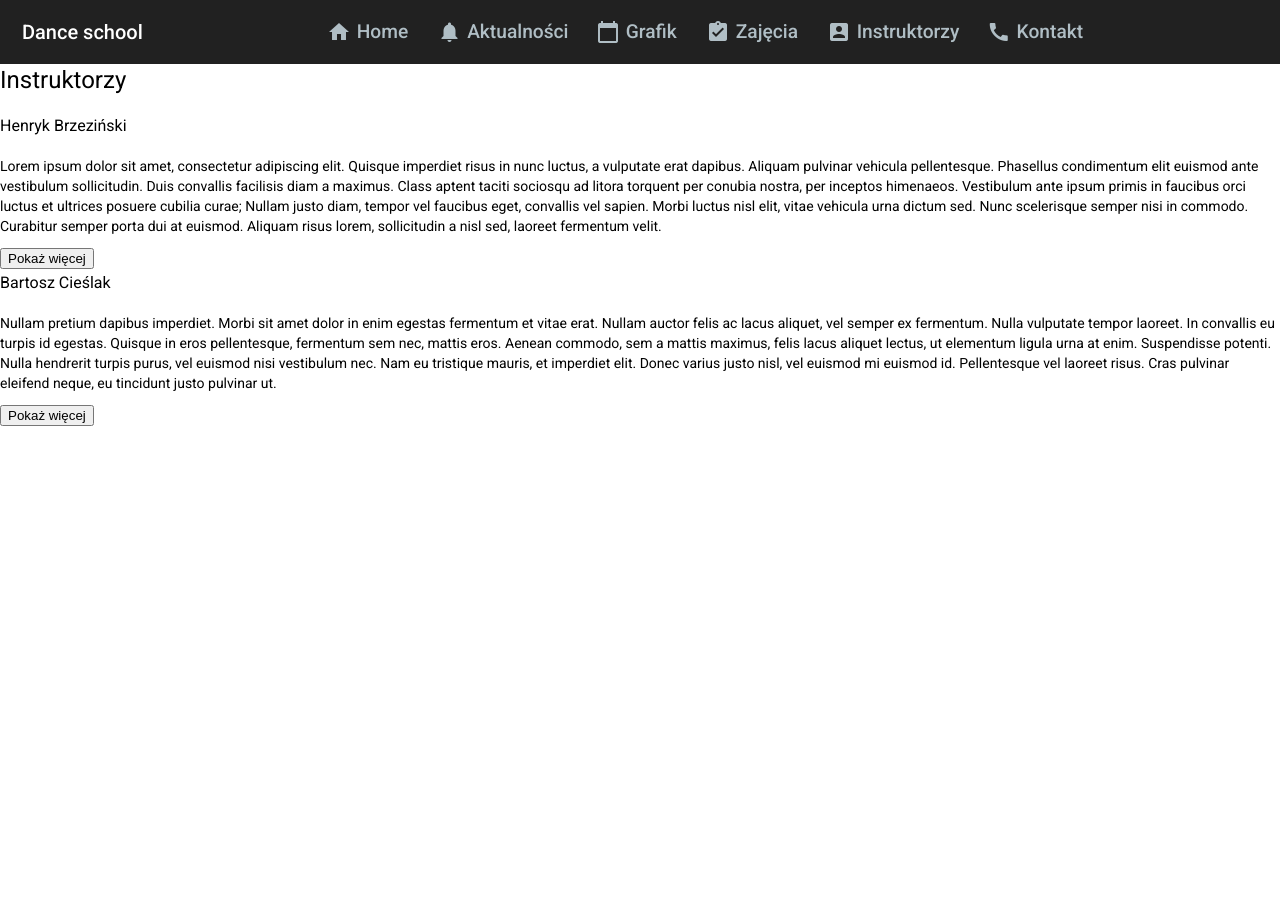
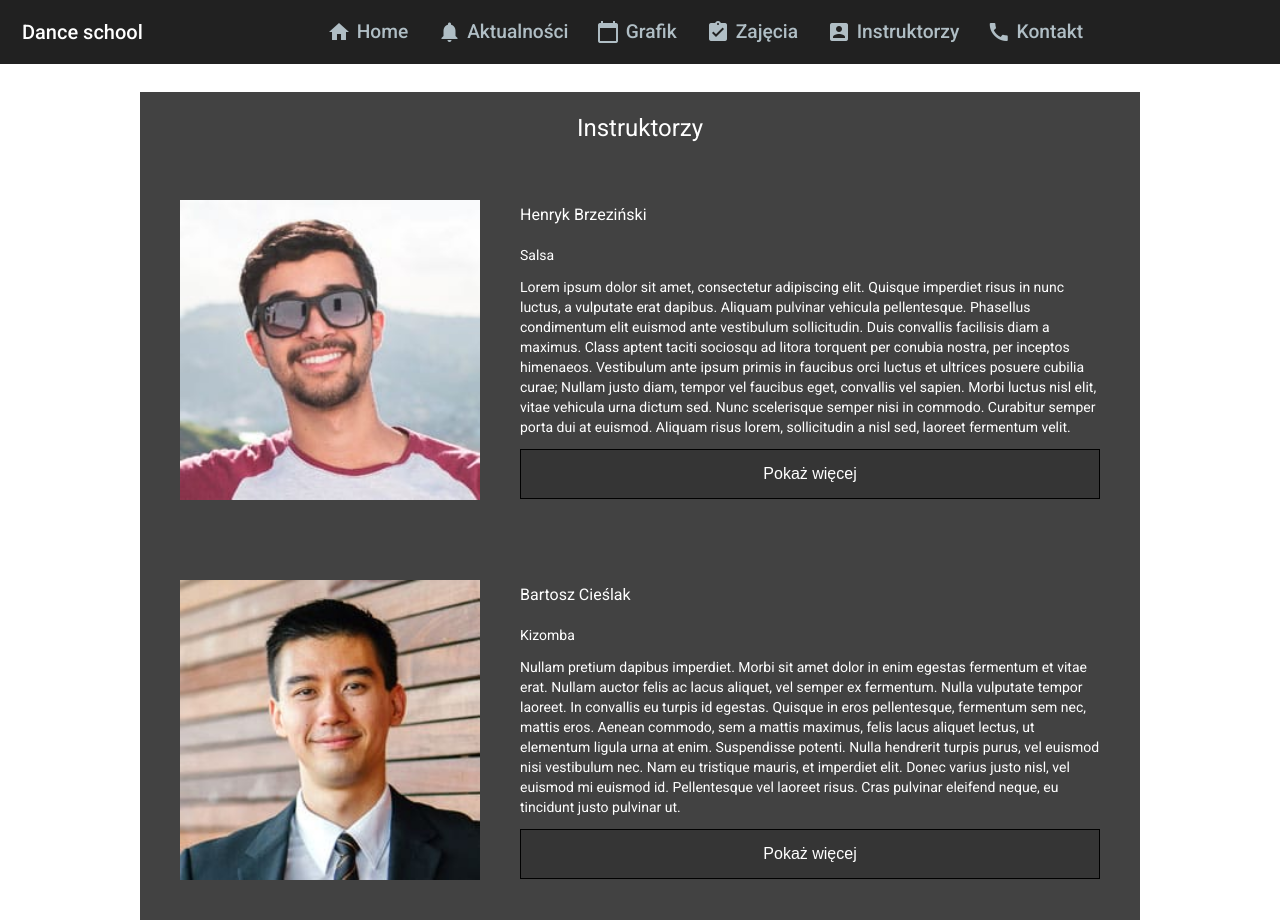
Before and after one commit to kcc112/dance-school-front-project, an Angular app: page /home/list_instructors in a window 1280 px wide. Before the commit the page ends 800 px from the top, so only its background shows below. Built offline with nearby package versions, Linux system fonts and the light colour scheme.

Commit message:
add instructor list styles

```diff
--- a/src/app/dance-features/component/instructors/listInstructors.component.css
+++ b/src/app/dance-features/component/instructors/listInstructors.component.css
@@ -1,43 +1,40 @@
-mat-card {
-  max-width: 500px;
-  margin: 8em auto;
-  text-align: center;
+.container {
+  max-width: 1000px;
+  background: #424242;
+  color: white;
+  margin: 2em auto;
 }
 
-.map-container {
-  max-width: 600px;
-  display: flex;
-  justify-content: center
+.container h1 {
+    padding-top: 20px;
+    text-align: center;
 }
 
-.card-header {
-  font-size: 2.5rem;
-  font-weight: bold;
+.list-item {
+    padding: 20px;
+    display: flex;
+    justify-content: center;
 }
 
-.contact-container {
-  display: flex;
-  flex-direction: column;
+.list-item img {
+  height: 300px;
 }
 
-.facebook-container{
-  display: flex;
-  justify-content: center;
-  align-items: center;
-  font-size: 1.3rem;
+
+.item {
+    padding: 20px;
+    display: flex;
+    justify-content: center;
+    flex-direction: column;
 }
-mat-icon {
-  font-size: 1.7rem;
+
+.button {
+  background-color: #353535;
+  border: 1px solid black;
+  color: white;
+  padding: 15px 32px;
+  text-align: center;
+  text-decoration: none;
+  display: inline-block;
+  font-size: 16px;
 }
-.contact-data-phone{
-  font-size: 2rem;
-  margin: 1em 0;
-  font-weight: bold;
-}
-.contact-data {
-  margin-bottom: 0.7em;
-  font-size: 1.3rem;
-}
-.phone-icon{
-  font-size:3.5rem;
-}
--- a/src/app/dance-features/component/instructors/listInstructors.component.html
+++ b/src/app/dance-features/component/instructors/listInstructors.component.html
@@ -1,13 +1,23 @@
+
+<div class="container">
     <h1>Instruktorzy</h1>
-
-<div *ngFor="let instructor of instructors.instructors">
+    <div *ngFor="let instructor of instructors.instructors" class="list-item">
+        <div class="item">
+            <img class="image" src="{{ instructor.image }}">
+        </div>
+        <div class="item">
             <h3>
                 {{ instructor.name }}
             </h3>
             <p>
+                {{ instructor.activity_type }}
+            </p>
+            <p>
                 {{ instructor.description }}
             </p>
-    <button (click)="goToInstructorDetails(instructor.id)">
+            <button (click)="goToInstructorDetails(instructor.id)" class="button">
                 Pokaż więcej
             </button>
         </div>
+    </div>
+</div>
--- a/src/app/dance-features/component/instructors/listInstructors.component.ts
+++ b/src/app/dance-features/component/instructors/listInstructors.component.ts
@@ -16,11 +16,15 @@ export class ListInstructorsComponent implements OnInit {
               {
                   'id': '1',
                   'name': 'Henryk Brzeziński',
+                  'image': 'assets/image/instructors/brzezinski.jpg',
+                  'activity_type' : 'Salsa',
                   'description': 'Lorem ipsum dolor sit amet, consectetur adipiscing elit. Quisque imperdiet risus in nunc luctus, a vulputate erat dapibus. Aliquam pulvinar vehicula pellentesque. Phasellus condimentum elit euismod ante vestibulum sollicitudin. Duis convallis facilisis diam a maximus. Class aptent taciti sociosqu ad litora torquent per conubia nostra, per inceptos himenaeos. Vestibulum ante ipsum primis in faucibus orci luctus et ultrices posuere cubilia curae; Nullam justo diam, tempor vel faucibus eget, convallis vel sapien. Morbi luctus nisl elit, vitae vehicula urna dictum sed. Nunc scelerisque semper nisi in commodo. Curabitur semper porta dui at euismod. Aliquam risus lorem, sollicitudin a nisl sed, laoreet fermentum velit.'
               },
               {
                   'id': '2',
                   'name': 'Bartosz Cieślak',
+                  'image': 'assets/image/instructors/cieslak.jpg',
+                  'activity_type' : 'Kizomba',
                   'description': 'Nullam pretium dapibus imperdiet. Morbi sit amet dolor in enim egestas fermentum et vitae erat. Nullam auctor felis ac lacus aliquet, vel semper ex fermentum. Nulla vulputate tempor laoreet. In convallis eu turpis id egestas. Quisque in eros pellentesque, fermentum sem nec, mattis eros. Aenean commodo, sem a mattis maximus, felis lacus aliquet lectus, ut elementum ligula urna at enim. Suspendisse potenti. Nulla hendrerit turpis purus, vel euismod nisi vestibulum nec. Nam eu tristique mauris, et imperdiet elit. Donec varius justo nisl, vel euismod mi euismod id. Pellentesque vel laoreet risus. Cras pulvinar eleifend neque, eu tincidunt justo pulvinar ut.'
               }
           ]
```
Also changed, not shown: src/assets/image/instructors/brzezinski.jpg (added), src/assets/image/instructors/cieslak.jpg (added). Lines whose indentation alone changed are shown as unchanged.
